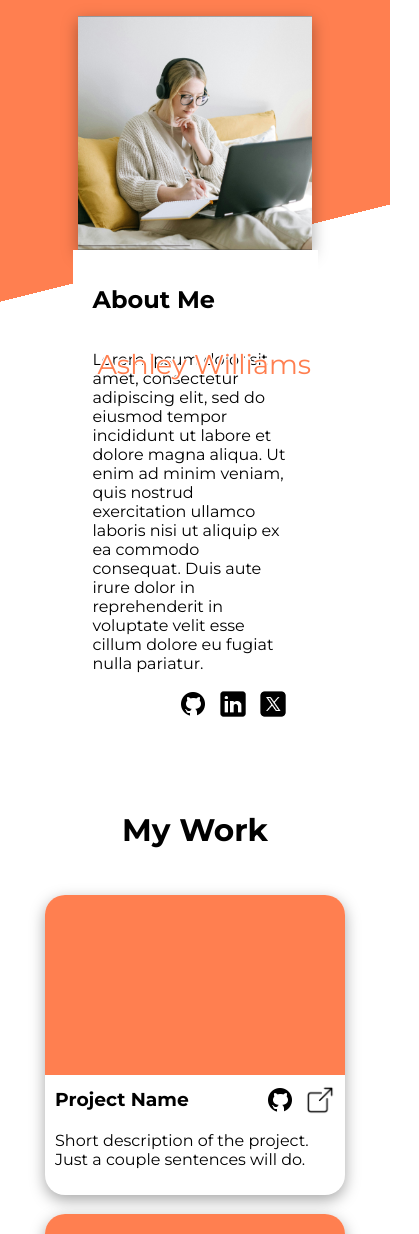
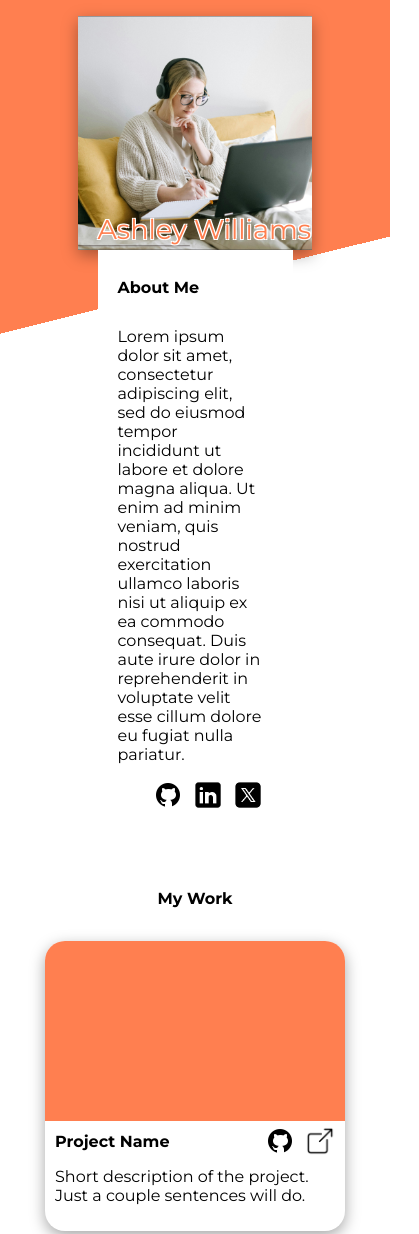
Before and after one commit to lmcygnus/homepage, a plain HTML site: page index.html in a window 390 px wide. Shown: the top 1234 px of the page, 419 px wide, since content can reach past the window. Drawn offline with Linux system fonts and the light colour scheme.

Commit message:
fix overflow in mobile design

```diff
--- a/style.css
+++ b/style.css
@@ -1,3 +1,7 @@
+* {
+    box-sizing: border-box;
+}
+
 :root {
     --main-color: coral;
 }
@@ -18,7 +22,7 @@
     }
 }
 
-body, header, .headerContainer, .aboutMe, .photo, .icons,  main, .projectName, footer, .footerPicture, .container, .tel, .mail, .from {
+body, header, .headerContainer, .aboutMe, .photo, .icons,  main, .projectName, .project, footer, .footerPicture, .container, .tel, .mail, .from {
     display: flex;
 }
 
@@ -28,6 +32,7 @@ body {
     font-style: normal;
     font-size: 1.3rem;
     margin: 0;
+    overflow-x: hidden;
 }
 
 header {
@@ -75,8 +80,8 @@ header {
    -1px  1px 0 #ffffff,
     1px  1px 0 #ffffff;
     position: absolute;
-    top: 55%;
-    left: 15%;
+    top: 50%;
+    left: 20%;
     font-size: clamp(0.5rem, 1.7rem, 2.5rem);
 }
 
@@ -102,6 +107,7 @@ main {
 }
 
 .project {
+    flex-direction: column;
     animation: zoomIn 1s ease-in-out 1s;
     animation-fill-mode: backwards;
     max-width: 300px;
@@ -167,6 +173,7 @@ footer {
     justify-content: center;
     align-items: center;
     background-color: var(--main-color);
+    margin: 0;
 }
 
 .footerPicture > img {
@@ -215,6 +222,9 @@ footer {
 
 
 @media (max-width: 500px) {
+    * {
+        font-size: 1rem;
+    }
     header {
         min-height: 80vh;
         background: linear-gradient(166deg, var(--main-color) 35%, white 30%);
@@ -232,11 +242,24 @@ footer {
         box-shadow: none;
     }
     .name {
-        top: 38%;
+        top: 22%;
         left: 25%;
+    }
+    .project {
+        width: 90vw;
     }
     footer {
         flex-wrap: wrap;
+        padding: 0%;
     }
+    .contact {
+        max-width: 90vw;
+    }
+    .footerPicture > img {
+        max-width: 100vw;
+    }
+    .mail > img, .tel > img {
+        display: none;
 
+    }
   }
```
